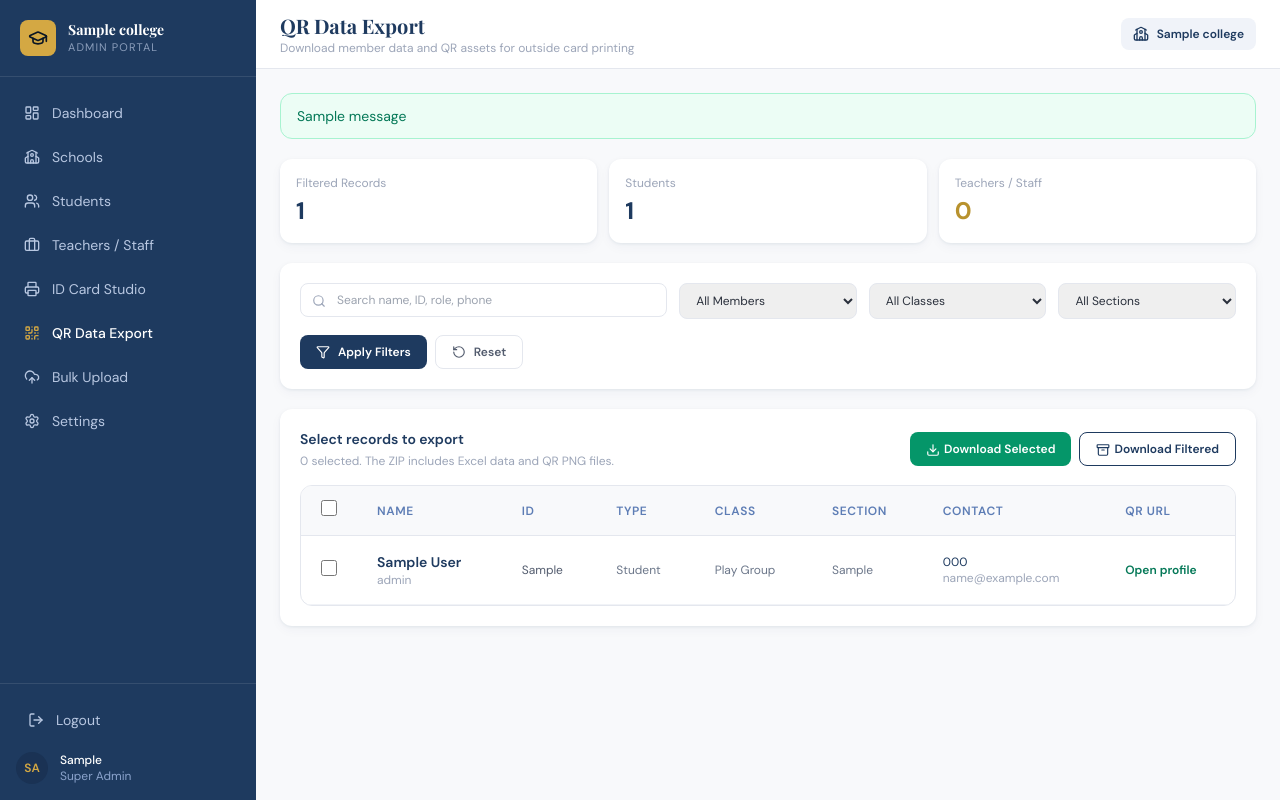
After one commit to RobinDhami/Cards, a Django app: page /dashboard/qr-export/ in a window 1280 px wide. The commit adds this page. Run offline with Django 5.2, Linux system fonts and the light colour scheme; a user stored in the database is signed in; tables that the repository leaves empty hold one stand-in row (values such as "Sample post"); one stand-in notice (Sample message) is shown; some libraries are stand-ins or nearby versions.

Commit message:
Add QR data export flow

```diff
--- a/vcard_backend/urls.py
+++ b/vcard_backend/urls.py
@@ -4,6 +4,7 @@ from django.conf.urls.static import static
 from django.urls import include, path
 from django.contrib import admin
 from vcards.views import *
+from vcards.views import dashboard_qr_export, dashboard_qr_export_download
 
 urlpatterns = [
     path('',home,name='home'),
@@ -16,8 +17,10 @@ urlpatterns = [
     path('dashboard/teachers/', dashboard_teachers, name='dashboard_teachers'),
     path('dashboard/settings/', dashboard_settings, name='dashboard_settings'),
     path('dashboard/print/', dashboard_print, name='dashboard_print'),
+    path('dashboard/qr-export/', dashboard_qr_export, name='dashboard_qr_export'),
     path('dashboard/print/preview/', dashboard_print_preview, name='dashboard_print_preview'),
     path('dashboard/print/export-pdf/', dashboard_print_export_pdf, name='dashboard_print_export_pdf'),
+    path('dashboard/qr-export/download/', dashboard_qr_export_download, name='dashboard_qr_export_download'),
     path('dashboard/bulk-upload/', dashboard_bulk_upload, name='dashboard_bulk_upload'),
     path('dashboard/create/', add_user, name='add_user'),
     path('dashboard/college_details/<int:college_id>/', college_details, name='college_details'),
--- a/vcards/Templates/dashboard/_sidebar.html
+++ b/vcards/Templates/dashboard/_sidebar.html
@@ -28,6 +28,9 @@
     <a href="{% url 'dashboard_print' %}{{ nav_school_query }}" class="flex items-center gap-3 rounded-lg px-3 py-2.5 transition {% if active_module == 'print' %}bg-white/12 text-white font-medium{% else %}text-navy-200 hover:bg-white/8 hover:text-white{% endif %}">
       <i data-lucide="printer" class="h-4 w-4 {% if active_module == 'print' %}text-gold-400{% endif %}"></i>ID Card Studio
     </a>
+    <a href="{% url 'dashboard_qr_export' %}{{ nav_school_query }}" class="flex items-center gap-3 rounded-lg px-3 py-2.5 transition {% if active_module == 'qr_export' %}bg-white/12 text-white font-medium{% else %}text-navy-200 hover:bg-white/8 hover:text-white{% endif %}">
+      <i data-lucide="qr-code" class="h-4 w-4 {% if active_module == 'qr_export' %}text-gold-400{% endif %}"></i>QR Data Export
+    </a>
     <a href="{% url 'dashboard_bulk_upload' %}{{ nav_school_query }}" class="flex items-center gap-3 rounded-lg px-3 py-2.5 transition {% if active_module == 'bulk_upload' %}bg-white/12 text-white font-medium{% else %}text-navy-200 hover:bg-white/8 hover:text-white{% endif %}">
       <i data-lucide="upload-cloud" class="h-4 w-4 {% if active_module == 'bulk_upload' %}text-gold-400{% endif %}"></i>Bulk Upload
     </a>
--- /dev/null
+++ b/vcards/Templates/dashboard/qr_export.html
@@ -0,0 +1,199 @@
+<!doctype html>
+<html lang="en" class="h-full">
+<head>
+  <meta charset="UTF-8">
+  <meta name="viewport" content="width=device-width, initial-scale=1.0">
+  <title>QR Data Export</title>
+  <script src="https://cdn.tailwindcss.com/3.4.17"></script>
+  <script src="https://cdn.jsdelivr.net/npm/lucide@0.263.0/dist/umd/lucide.min.js"></script>
+  <link rel="preconnect" href="https://fonts.googleapis.com">
+  <link rel="preconnect" href="https://fonts.gstatic.com" crossorigin>
+  <link href="https://fonts.googleapis.com/css2?family=DM+Sans:wght@400;500;600;700&family=Playfair+Display:wght@600;700&display=swap" rel="stylesheet">
+  <script>
+    tailwind.config = {
+      theme: {
+        extend: {
+          colors: {
+            navy: { 50:'#f0f3f9', 100:'#dce3f0', 200:'#b8c7e1', 300:'#8ba3cc', 400:'#5d7db5', 500:'#1e3a5f', 600:'#1a3254', 700:'#152a47', 800:'#0f1f35', 900:'#0a1524' },
+            gold: { 50:'#fdf9ef', 100:'#faf0d4', 200:'#f4dfa8', 300:'#edc96f', 400:'#d4a843', 500:'#b8922e', 600:'#967525', 700:'#74591d', 800:'#5a4418', 900:'#3f3012' },
+            slate2: { 50:'#f8f9fb', 100:'#f1f3f7', 200:'#e4e7ee', 300:'#cdd2dd', 400:'#9ca5b8', 500:'#6b7689', 600:'#535c6e', 700:'#3e4555', 800:'#2a303c', 900:'#1a1e27' }
+          }
+        }
+      }
+    }
+  </script>
+  <style>
+    body { font-family: 'DM Sans', sans-serif; }
+    .font-display { font-family: 'Playfair Display', serif; }
+    .card-shadow { box-shadow: 0 1px 3px rgba(30,58,95,0.08), 0 4px 12px rgba(30,58,95,0.04); }
+    .row-selected { background: #f0f3f9; }
+  </style>
+</head>
+<body class="h-full overflow-auto bg-slate2-50 text-slate2-800">
+  <div class="flex min-h-full">
+    {% include "dashboard/_sidebar.html" %}
+
+    <div class="flex min-h-full flex-1 flex-col overflow-auto">
+      <header class="flex shrink-0 items-center justify-between border-b border-slate2-200 bg-white px-4 py-3 sm:px-6">
+        <div class="flex items-center gap-3">
+          <button id="mobile-menu-btn" class="rounded-lg p-1.5 hover:bg-slate2-100 lg:hidden"><i data-lucide="menu" class="h-5 w-5"></i></button>
+          <div>
+            <h1 class="font-display text-lg font-bold text-navy-500 sm:text-xl">QR Data Export</h1>
+            <p class="hidden text-xs text-slate2-400 sm:block">Download member data and QR assets for outside card printing</p>
+          </div>
+        </div>
+        <div class="hidden items-center gap-2 rounded-lg bg-navy-50 px-3 py-2 text-xs font-semibold text-navy-500 sm:flex">
+          <i data-lucide="school" class="h-4 w-4"></i>{{ current_school.name }}
+        </div>
+      </header>
+
+      <main class="flex-1 space-y-5 p-4 sm:p-6">
+        {% if messages %}
+          <div class="space-y-3">
+            {% for message in messages %}
+              <div class="rounded-xl border px-4 py-3 text-sm {% if message.tags == 'error' %}border-red-200 bg-red-50 text-red-700{% elif message.tags == 'warning' %}border-amber-200 bg-amber-50 text-amber-700{% else %}border-emerald-200 bg-emerald-50 text-emerald-700{% endif %}">
+                {{ message }}
+              </div>
+            {% endfor %}
+          </div>
+        {% endif %}
+
+        <section class="grid gap-3 md:grid-cols-3">
+          <div class="rounded-xl bg-white p-4 card-shadow">
+            <div class="text-xs text-slate2-400">Filtered Records</div>
+            <div class="mt-1 text-2xl font-bold text-navy-500">{{ member_count }}</div>
+          </div>
+          <div class="rounded-xl bg-white p-4 card-shadow">
+            <div class="text-xs text-slate2-400">Students</div>
+            <div class="mt-1 text-2xl font-bold text-navy-500">{{ school_student_total }}</div>
+          </div>
+          <div class="rounded-xl bg-white p-4 card-shadow">
+            <div class="text-xs text-slate2-400">Teachers / Staff</div>
+            <div class="mt-1 text-2xl font-bold text-gold-500">{{ school_teacher_total }}</div>
+          </div>
+        </section>
+
+        <form method="get" class="rounded-xl bg-white p-5 card-shadow">
+          {% if current_school %}<input type="hidden" name="school" value="{{ current_school.id }}">{% endif %}
+          <div class="grid grid-cols-1 gap-3 lg:grid-cols-5">
+            <div class="relative lg:col-span-2">
+              <i data-lucide="search" class="absolute left-3 top-1/2 h-3.5 w-3.5 -translate-y-1/2 text-slate2-400"></i>
+              <input type="text" name="q" value="{{ filter_state.q }}" placeholder="Search name, ID, role, phone" class="w-full rounded-lg border border-slate2-200 pl-9 pr-3 py-2 text-xs focus:outline-none focus:ring-2 focus:ring-navy-300">
+            </div>
+            <select name="member_type" class="w-full rounded-lg border border-slate2-200 px-3 py-2 text-xs focus:outline-none focus:ring-2 focus:ring-navy-300">
+              <option value="all" {% if filter_state.member_type == 'all' %}selected{% endif %}>All Members</option>
+              <option value="student" {% if filter_state.member_type == 'student' %}selected{% endif %}>Students</option>
+              <option value="teacher" {% if filter_state.member_type == 'teacher' %}selected{% endif %}>Teachers</option>
+            </select>
+            <select name="academic_level" class="w-full rounded-lg border border-slate2-200 px-3 py-2 text-xs focus:outline-none focus:ring-2 focus:ring-navy-300">
+              <option value="">All Classes</option>
+              {% for option in academic_level_choices %}
+                <option value="{{ option.value }}" {% if option.value == filter_state.academic_level %}selected{% endif %}>{{ option.label }}</option>
+              {% endfor %}
+            </select>
+            <select name="section" class="w-full rounded-lg border border-slate2-200 px-3 py-2 text-xs focus:outline-none focus:ring-2 focus:ring-navy-300">
+              <option value="">All Sections</option>
+              {% for section in sections %}
+                <option value="{{ section }}" {% if section == filter_state.section %}selected{% endif %}>{{ section }}</option>
+              {% endfor %}
+            </select>
+          </div>
+          <div class="mt-4 flex flex-wrap gap-2">
+            <button type="submit" class="inline-flex items-center gap-2 rounded-lg bg-navy-500 px-4 py-2 text-xs font-semibold text-white hover:bg-navy-600"><i data-lucide="filter" class="h-3.5 w-3.5"></i>Apply Filters</button>
+            <a href="{% url 'dashboard_qr_export' %}{{ nav_school_query }}" class="inline-flex items-center gap-2 rounded-lg border border-slate2-200 px-4 py-2 text-xs font-semibold text-slate2-600 hover:bg-slate2-50"><i data-lucide="rotate-ccw" class="h-3.5 w-3.5"></i>Reset</a>
+          </div>
+        </form>
+
+        <form method="post" action="{% url 'dashboard_qr_export_download' %}" class="rounded-xl bg-white p-5 card-shadow">
+          {% csrf_token %}
+          {% if current_school %}<input type="hidden" name="school" value="{{ current_school.id }}">{% endif %}
+          <input type="hidden" name="q" value="{{ filter_state.q }}">
+          <input type="hidden" name="member_type" value="{{ filter_state.member_type }}">
+          <input type="hidden" name="academic_level" value="{{ filter_state.academic_level }}">
+          <input type="hidden" name="section" value="{{ filter_state.section }}">
+
+          <div class="mb-4 flex flex-wrap items-center justify-between gap-3">
+            <div>
+              <div class="text-sm font-semibold text-navy-500">Select records to export</div>
+              <div class="mt-1 text-xs text-slate2-400"><span id="selected-count">0</span> selected. The ZIP includes Excel data and QR PNG files.</div>
+            </div>
+            <div class="flex flex-wrap gap-2">
+              <button type="submit" class="rounded-lg bg-emerald-600 px-4 py-2 text-xs font-semibold text-white hover:bg-emerald-700"><i data-lucide="download" class="mr-1 inline h-3.5 w-3.5"></i>Download Selected</button>
+              <button type="submit" name="select_filtered" value="1" class="rounded-lg border border-navy-500 px-4 py-2 text-xs font-semibold text-navy-500 hover:bg-navy-50"><i data-lucide="archive" class="mr-1 inline h-3.5 w-3.5"></i>Download Filtered</button>
+            </div>
+          </div>
+
+          <div class="overflow-hidden rounded-xl border border-slate2-200">
+            <div class="overflow-x-auto">
+              <table class="w-full min-w-[850px] text-sm">
+                <thead>
+                  <tr class="border-b border-slate2-200 bg-slate2-50">
+                    <th class="px-5 py-3.5 text-left" style="width:48px;"><input type="checkbox" id="master-checkbox" class="h-4 w-4 accent-navy-500"></th>
+                    <th class="px-5 py-3.5 text-left text-xs font-semibold uppercase tracking-wider text-navy-400">Name</th>
+                    <th class="px-5 py-3.5 text-left text-xs font-semibold uppercase tracking-wider text-navy-400">ID</th>
+                    <th class="px-5 py-3.5 text-left text-xs font-semibold uppercase tracking-wider text-navy-400">Type</th>
+                    <th class="px-5 py-3.5 text-left text-xs font-semibold uppercase tracking-wider text-navy-400">Class</th>
+                    <th class="px-5 py-3.5 text-left text-xs font-semibold uppercase tracking-wider text-navy-400">Section</th>
+                    <th class="px-5 py-3.5 text-left text-xs font-semibold uppercase tracking-wider text-navy-400">Contact</th>
+                    <th class="px-5 py-3.5 text-left text-xs font-semibold uppercase tracking-wider text-navy-400">QR URL</th>
+                  </tr>
+                </thead>
+                <tbody>
+                  {% for member in members %}
+                    <tr class="member-row border-b border-slate2-100 hover:bg-slate2-50">
+                      <td class="px-5 py-4"><input type="checkbox" name="selected_ids" value="{{ member.id }}" class="member-checkbox h-4 w-4 accent-navy-500"></td>
+                      <td class="px-5 py-4">
+                        <div class="font-semibold text-navy-500">{{ member.name }}</div>
+                        <div class="text-xs text-slate2-400">{{ member.role|default:member.get_member_type_display }}</div>
+                      </td>
+                      <td class="px-5 py-4 text-xs text-slate2-600">{{ member.unique_identifier|default:member.roll_number|default:"-" }}</td>
+                      <td class="px-5 py-4 text-xs text-slate2-500">{{ member.get_member_type_display }}</td>
+                      <td class="px-5 py-4 text-xs text-slate2-500">{{ member.get_academic_level_display|default:"-" }}</td>
+                      <td class="px-5 py-4 text-xs text-slate2-500">{{ member.section|default:"-" }}</td>
+                      <td class="px-5 py-4">
+                        <div class="text-xs text-navy-500">{{ member.phone }}</div>
+                        <div class="text-xs text-slate2-400">{{ member.email }}</div>
+                      </td>
+                      <td class="px-5 py-4 text-xs">
+                        <a href="{% url 'student_contact_card' member.id %}" target="_blank" class="font-semibold text-emerald-700 hover:underline">Open profile</a>
+                      </td>
+                    </tr>
+                  {% empty %}
+                    <tr>
+                      <td colspan="8" class="px-5 py-12 text-center text-sm text-slate2-400">No members match the current filters.</td>
+                    </tr>
+                  {% endfor %}
+                </tbody>
+              </table>
+            </div>
+          </div>
+        </form>
+      </main>
+    </div>
+  </div>
+
+  <script>
+    function syncSelection() {
+      const checked = document.querySelectorAll('.member-checkbox:checked');
+      const selectedCount = document.getElementById('selected-count');
+      if (selectedCount) selectedCount.textContent = checked.length;
+      document.querySelectorAll('.member-checkbox').forEach((checkbox) => {
+        checkbox.closest('.member-row')?.classList.toggle('row-selected', checkbox.checked);
+      });
+    }
+
+    document.getElementById('master-checkbox')?.addEventListener('change', (event) => {
+      document.querySelectorAll('.member-checkbox').forEach((checkbox) => {
+        checkbox.checked = event.target.checked;
+      });
+      syncSelection();
+    });
+
+    document.querySelectorAll('.member-checkbox').forEach((checkbox) => {
+      checkbox.addEventListener('change', syncSelection);
+    });
+
+    if (window.lucide) lucide.createIcons();
+  </script>
+</body>
+</html>
--- a/vcards/views.py
+++ b/vcards/views.py
@@ -16,9 +16,15 @@ from django.views.decorators.http import require_POST
 from datetime import timedelta
 from io import BytesIO
 import json
+import re
 import textwrap
 from urllib.parse import urlencode
-
+from zipfile import ZIP_DEFLATED, ZipFile
+
+from openpyxl import Workbook
+from openpyxl.drawing.image import Image as OpenPyXLImage
+from openpyxl.styles import Alignment, Font, PatternFill
+from openpyxl.utils import get_column_letter
 import qrcode
 import requests
 from reportlab.lib.colors import HexColor, white, black
@@ -576,6 +582,103 @@ def _resolve_selected_members(request, school):
     return members, filter_state
 
 
+def _build_print_data_workbook(request, school, members):
+    workbook = Workbook()
+    sheet = workbook.active
+    sheet.title = 'Print Data'
+    headers = [
+        'QR Preview',
+        'QR File',
+        'Digital Profile URL',
+        'Name',
+        'DOB',
+        'ID Number',
+        'Member Type',
+        'Class / Grade',
+        'Section',
+        'Roll Number',
+        'Phone',
+        'Email',
+        'Blood Group',
+        'Emergency Contact Name',
+        'Emergency Contact Phone',
+        'Address',
+        'School Name',
+        'School Phone',
+        'School Address',
+    ]
+    sheet.append(headers)
+    header_fill = PatternFill('solid', fgColor='1E3A5F')
+    for cell in sheet[1]:
+        cell.font = Font(bold=True, color='FFFFFF')
+        cell.fill = header_fill
+        cell.alignment = Alignment(horizontal='center', vertical='center', wrap_text=True)
+
+    qr_assets = []
+    image_buffers = []
+    for row_index, member in enumerate(members, start=2):
+        profile_url = _build_public_contact_url(request, member)
+        qr_bytes = _build_qr_png_bytes(profile_url)
+        member_code = _safe_export_name(member.unique_identifier or member.roll_number or str(member.id), f'member_{member.id}')
+        qr_filename = f'qr_codes/{member_code}_{_safe_export_name(member.name)}.png'
+        qr_assets.append((qr_filename, qr_bytes))
+
+        row = [
+            '',
+            qr_filename,
+            profile_url,
+            member.name,
+            _format_member_dob(member),
+            member.unique_identifier or member.roll_number or f'STU-{member.id}',
+            member.get_member_type_display(),
+            member.get_academic_level_display() if member.academic_level else '',
+            member.section,
+            member.roll_number,
+            member.phone,
+            member.email,
+            member.blood_group,
+            member.emergency_contact_name,
+            member.emergency_contact_phone,
+            member.address,
+            school.name if school else '',
+            school.phone if school else '',
+            school.address if school else '',
+        ]
+        sheet.append(row)
+        sheet.row_dimensions[row_index].height = 68
+        qr_buffer = BytesIO(qr_bytes)
+        image_buffers.append(qr_buffer)
+        qr_image = OpenPyXLImage(qr_buffer)
+        qr_image.width = 78
+        qr_image.height = 78
+        sheet.add_image(qr_image, f'A{row_index}')
+
+    widths = [14, 34, 46, 26, 18, 22, 18, 18, 12, 16, 18, 28, 14, 26, 22, 34, 26, 18, 34]
+    for index, width in enumerate(widths, start=1):
+        sheet.column_dimensions[get_column_letter(index)].width = width
+    for row in sheet.iter_rows(min_row=2):
+        for cell in row:
+            cell.alignment = Alignment(vertical='center', wrap_text=True)
+
+    instructions = workbook.create_sheet('Printer Notes')
+    instructions.append(['Purpose', 'This package gives the printing team raw data and QR assets. They can decide the physical card design.'])
+    instructions.append(['QR behavior', 'Each QR opens the member digital profile / portfolio URL.'])
+    instructions.append(['QR files', 'PNG files are included in the qr_codes folder inside this ZIP.'])
+    instructions.append(['Suggested printed fields', 'Name, DOB, ID Number, Class / Grade, Section, QR code.'])
+    instructions.append(['School', school.name if school else ''])
+    instructions.append(['Exported at', timezone.now().strftime('%Y-%m-%d %H:%M')])
+    instructions.column_dimensions['A'].width = 24
+    instructions.column_dimensions['B'].width = 90
+    for row in instructions.iter_rows():
+        for cell in row:
+            cell.alignment = Alignment(vertical='top', wrap_text=True)
+        row[0].font = Font(bold=True)
+
+    output = BytesIO()
+    workbook.save(output)
+    return output.getvalue(), qr_assets
+
+
 def _draw_card_front_pdf(pdf, card, x, y, width, height):
     primary = HexColor(card['theme_primary'])
     secondary = HexColor(card['theme_secondary'])
@@ -848,6 +951,21 @@ def _build_public_contact_url(request, student):
     return request.build_absolute_uri(reverse('student_contact_card', args=[student.id]))
 
 
+def _safe_export_name(value, fallback='member'):
+    cleaned = re.sub(r'[^A-Za-z0-9_-]+', '_', value or '').strip('_')
+    return cleaned[:80] or fallback
+
+
+def _build_qr_png_bytes(url):
+    qr = qrcode.QRCode(version=1, box_size=10, border=2)
+    qr.add_data(url)
+    qr.make(fit=True)
+    image = qr.make_image(fill_color='black', back_color='white')
+    buffer = BytesIO()
+    image.save(buffer, format='PNG')
+    return buffer.getvalue()
+
+
 def _media_url(file_field):
     return file_field.url if file_field else ''
 
@@ -1034,14 +1152,7 @@ def profile(request, student_id):
 
 def print_qr_code(request, student_id):
     student = get_object_or_404(StudentProfile, pk=student_id)
-    qr = qrcode.QRCode(version=1, box_size=10, border=2)
-    qr.add_data(_build_public_contact_url(request, student))
-    qr.make(fit=True)
-    image = qr.make_image(fill_color='black', back_color='white')
-    buffer = BytesIO()
-    image.save(buffer, format='PNG')
-    buffer.seek(0)
-    return HttpResponse(buffer.getvalue(), content_type='image/png')
+    return HttpResponse(_build_qr_png_bytes(_build_public_contact_url(request, student)), content_type='image/png')
 
 
 @login_required
@@ -1167,6 +1278,12 @@ def admin_dashboard(request):
             'url': f"{reverse('dashboard_print')}{_build_dashboard_query(school)}" if school else '',
         },
         {
+            'title': 'QR Data Export',
+            'description': 'Filter members and download Excel data with QR PNG assets for outside printing.',
+            'icon': 'qr-code',
+            'url': f"{reverse('dashboard_qr_export')}{_build_dashboard_query(school)}" if school else '',
+        },
+        {
             'title': 'Bulk Upload',
             'description': 'Import students or staff from CSV/XLSX files with school defaults applied.',
             'icon': 'upload-cloud',
@@ -1476,6 +1593,33 @@ def dashboard_print(request):
 
 
 @login_required
+def dashboard_qr_export(request):
+    role = _get_user_role(request.user)
+    if role not in {'super_admin', 'school_admin'}:
+        messages.error(request, 'You do not have access to QR data export.')
+        return redirect('dashboard_login')
+
+    school, schools = _resolve_dashboard_school(request, required=True)
+    if not school:
+        messages.error(request, 'Create a school first to export QR data.')
+        return redirect('admin_dashboard')
+
+    members, filter_state = _filtered_print_queryset(request, school)
+    context = {
+        **_school_dashboard_context(request, 'qr_export', school, schools),
+        'college': school,
+        'members': members,
+        'member_count': members.count(),
+        'school_student_total': _school_member_queryset(school, 'student').count(),
+        'school_teacher_total': _school_member_queryset(school, 'teacher').count(),
+        'filter_state': filter_state,
+        'sections': _unique_sections_for_school(school),
+        'academic_level_choices': [{'value': value, 'label': label} for value, label in ACADEMIC_LEVEL_CHOICES],
+    }
+    return render(request, 'dashboard/qr_export.html', context)
+
+
+@login_required
 def dashboard_print_preview(request):
     role = _get_user_role(request.user)
     if role not in {'super_admin', 'school_admin'}:
@@ -1529,6 +1673,42 @@ def dashboard_print_export_pdf(request):
     cards = [_build_card_context(request, member, options) for member in members]
     filename = f"{school.name.replace(' ', '_').lower()}_id_cards.pdf"
     return _build_pdf_response(cards, options['print_mode'], filename)
+
+
+@login_required
+def dashboard_qr_export_download(request):
+    role = _get_user_role(request.user)
+    if role not in {'super_admin', 'school_admin'}:
+        messages.error(request, 'You do not have access to QR data export.')
+        return redirect('dashboard_login')
+
+    school, _ = _resolve_dashboard_school(request, required=True)
+    if not school:
+        messages.error(request, 'Select a school before exporting QR data.')
+        return redirect('admin_dashboard')
+
+    members, _ = _resolve_selected_members(request, school)
+    if not members:
+        messages.error(request, 'Select at least one student or teacher before exporting QR data.')
+        return redirect(f"{reverse('dashboard_qr_export')}{_build_dashboard_query(school)}")
+
+    workbook_bytes, qr_assets = _build_print_data_workbook(request, school, members)
+    school_slug = _safe_export_name(school.name, 'school').lower()
+    filename = f'{school_slug}_qr_print_data.zip'
+    zip_buffer = BytesIO()
+    with ZipFile(zip_buffer, 'w', ZIP_DEFLATED) as archive:
+        archive.writestr(f'{school_slug}_print_data.xlsx', workbook_bytes)
+        archive.writestr('README.txt', (
+            'QR print data package\n\n'
+            'Use the Excel file for member data. Use the PNG files in qr_codes/ for card artwork.\n'
+            'Each QR opens the public digital profile for that student, teacher, or staff member.\n'
+        ))
+        for qr_filename, qr_bytes in qr_assets:
+            archive.writestr(qr_filename, qr_bytes)
+
+    response = HttpResponse(zip_buffer.getvalue(), content_type='application/zip')
+    response['Content-Disposition'] = f'attachment; filename="{filename}"'
+    return response
 
 
 def add_user(request):
```
